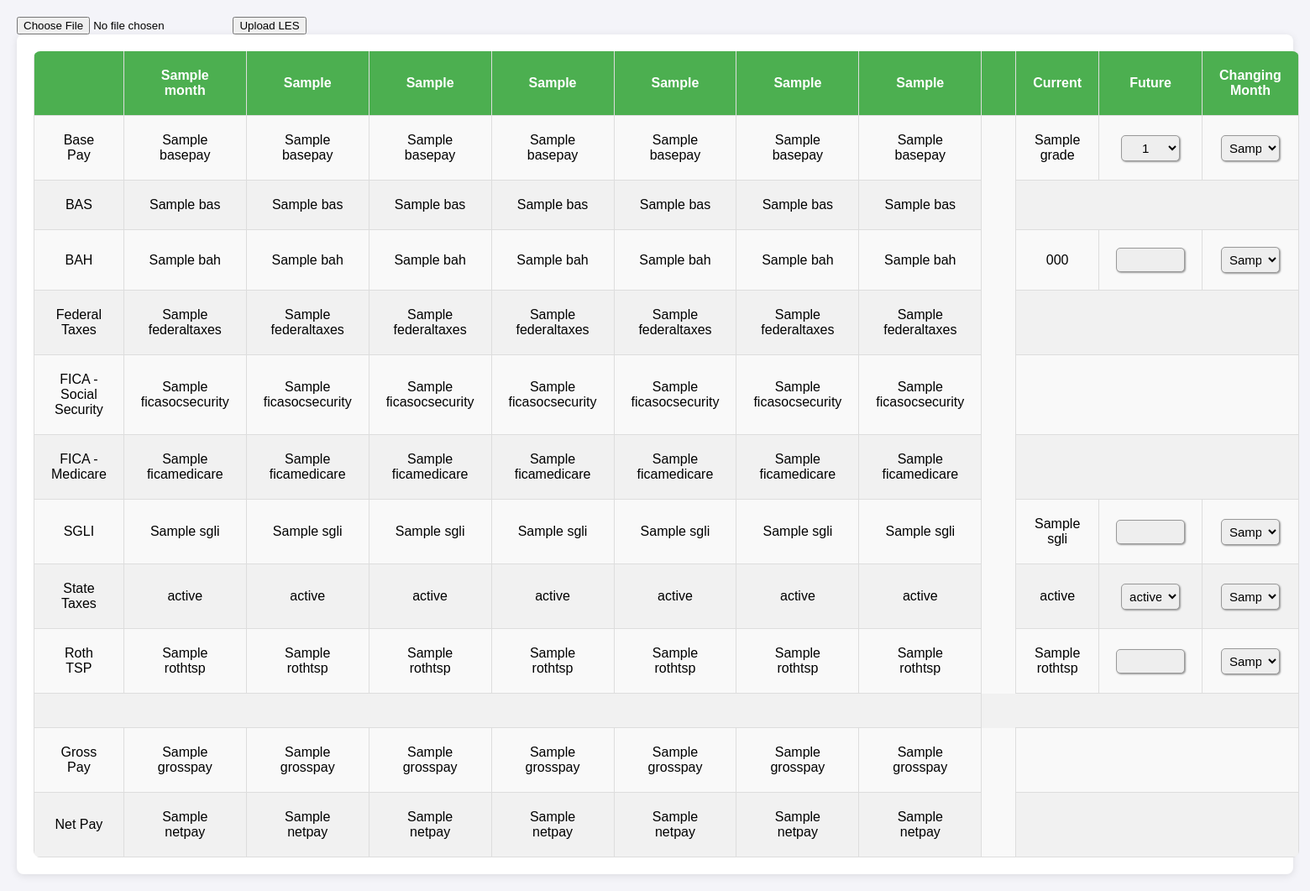
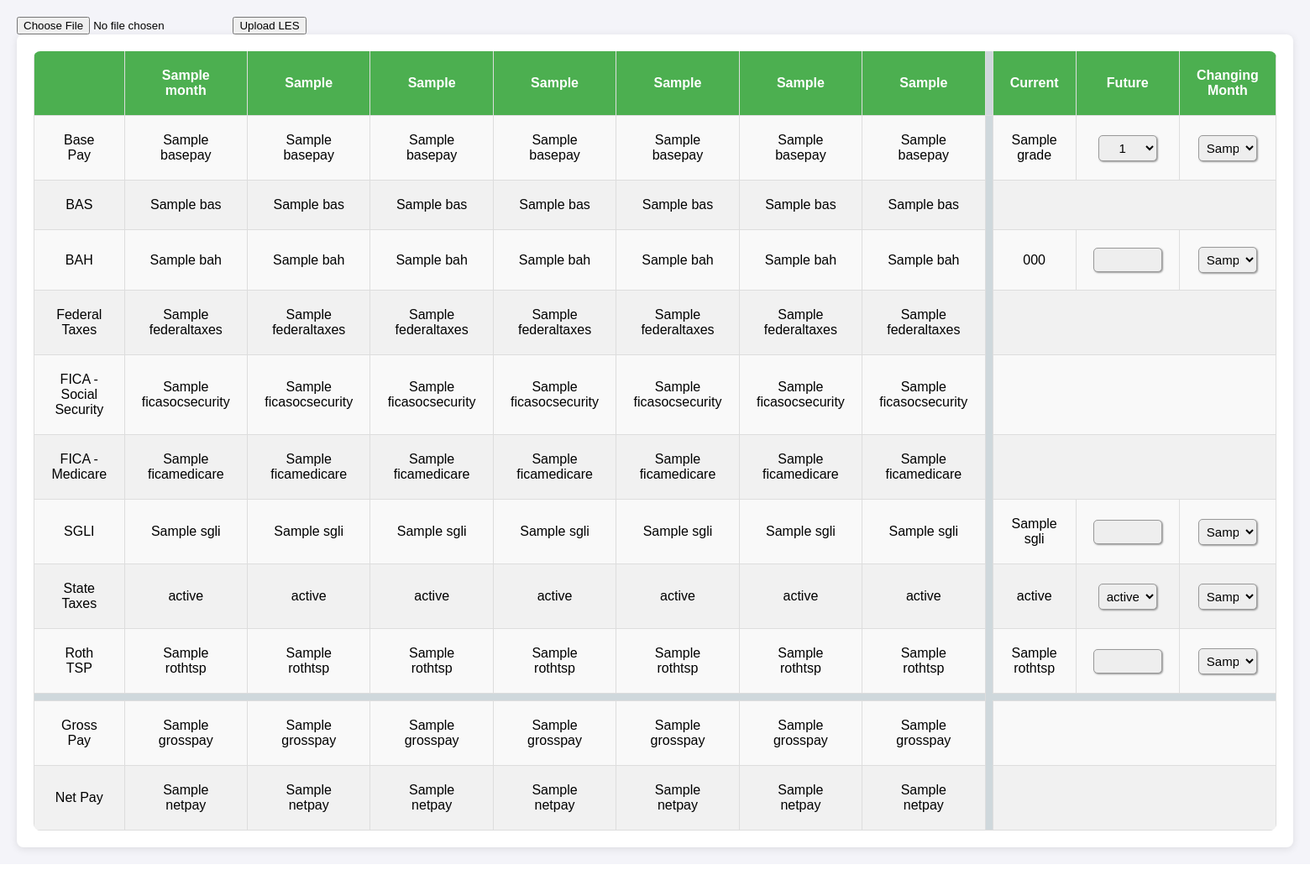
Before and after one commit to PayLES/PayLES, a Flask app: template app/templates/index.html in a window 1560 px wide. Shown: the whole page at 84% size. After the commit the page ends 1018 px from the top, so only its background shows below. Run offline with Flask 3, Linux system fonts and the light colour scheme; the template is opened without the code that fills it: most values are stand-ins (such as "Sample title", 1, 10 or a date in 2020).

Commit message:
Formatted table

```diff
--- a/app/main.py
+++ b/app/main.py
@@ -74,7 +74,7 @@ netpay = 0
 
 @app.route('/')
 def home():
-    return render_template('index.html', months=months, states=states, ranks=ranks)
+    return render_template('index.html', months=months, states=states, ranks=ranks, monthsafter=monthsafter)
 
 
 @app.route('/index', methods=['POST'])
--- a/app/templates/index.html
+++ b/app/templates/index.html
@@ -26,7 +26,7 @@
                     <th class="matrix">{{month4}}</th>
                     <th class="matrix">{{month5}}</th>
                     <th class="matrix">{{month6}}</th>
-                    <th class="matrix"></th>
+                    <td class="matrix" style="background-color: #CFD8DC; width: 8px; padding: 0px;"></td>
                     <th class="matrix">Current</th>
                     <th class="matrix">Future</th>
                     <th class="matrix">Changing Month</th>
@@ -42,7 +42,7 @@
                     <td class="matrix">{{basepay}}</td>
                     <td class="matrix">{{basepay}}</td>
                     <td class="matrix">{{basepay}}</td>
-                    <td class="matrix" rowspan="12"></td>
+                    <td class="matrix" rowspan="12" style="background-color: #CFD8DC; width: 8px; padding: 0px;"></td>
                     <td class="matrix">{{grade}}</td>
                     <td class="matrix">
                         <select class="matrix" name="ranks" method="GET" action="/index">
@@ -194,7 +194,7 @@
                     </td>
                 </tr>
                 <tr class="matrix">
-                    <td class="matrix" colspan="12"></td>
+                    <td class="matrix" colspan="12" style="background-color: #CFD8DC; height: 8px; padding: 0px;"></td>
                 </tr>
                 <tr class="matrix">
                     <td class="matrix">Gross Pay</td>
```
Also changed, not shown: app/static/style.css (+12 -9 lines).
